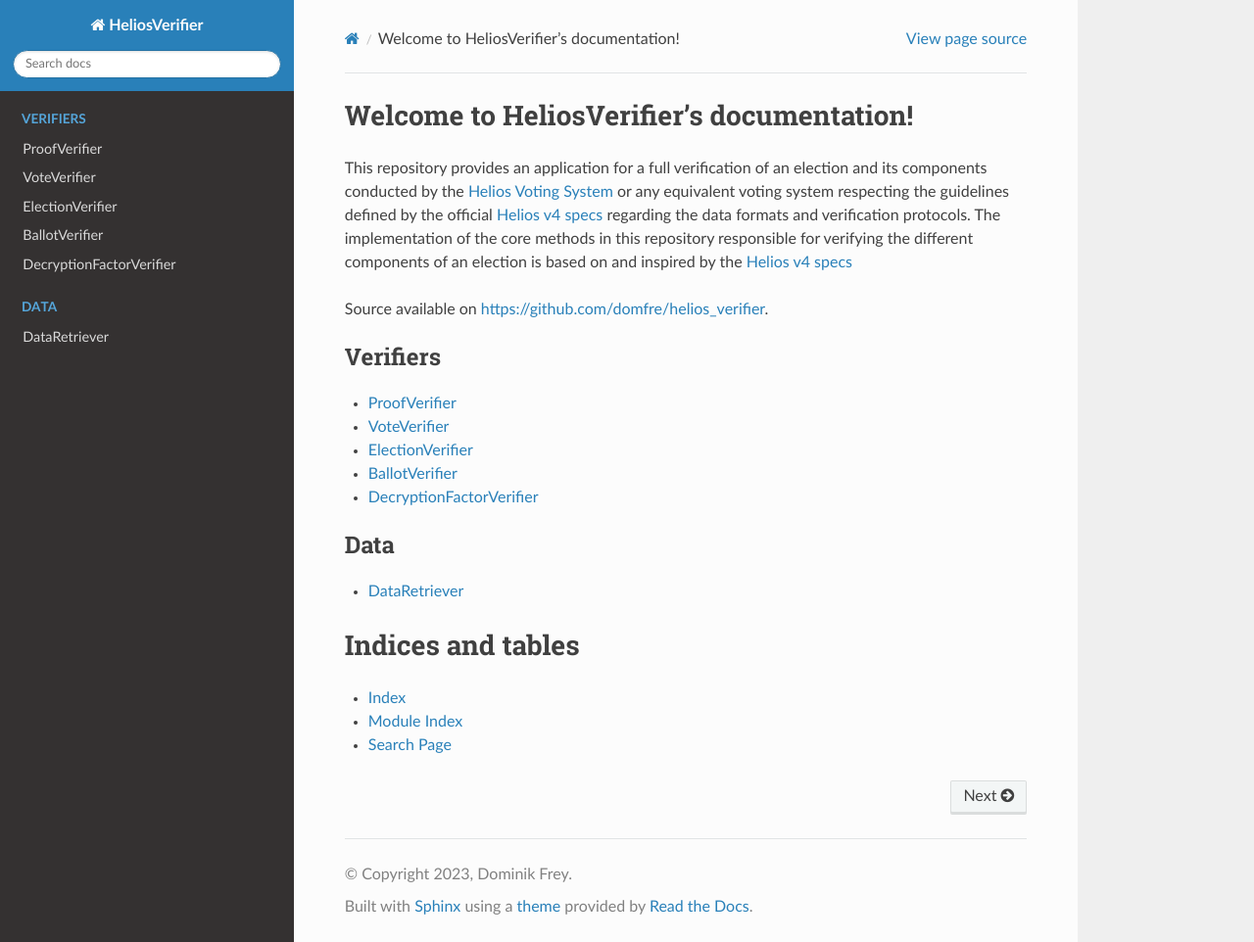
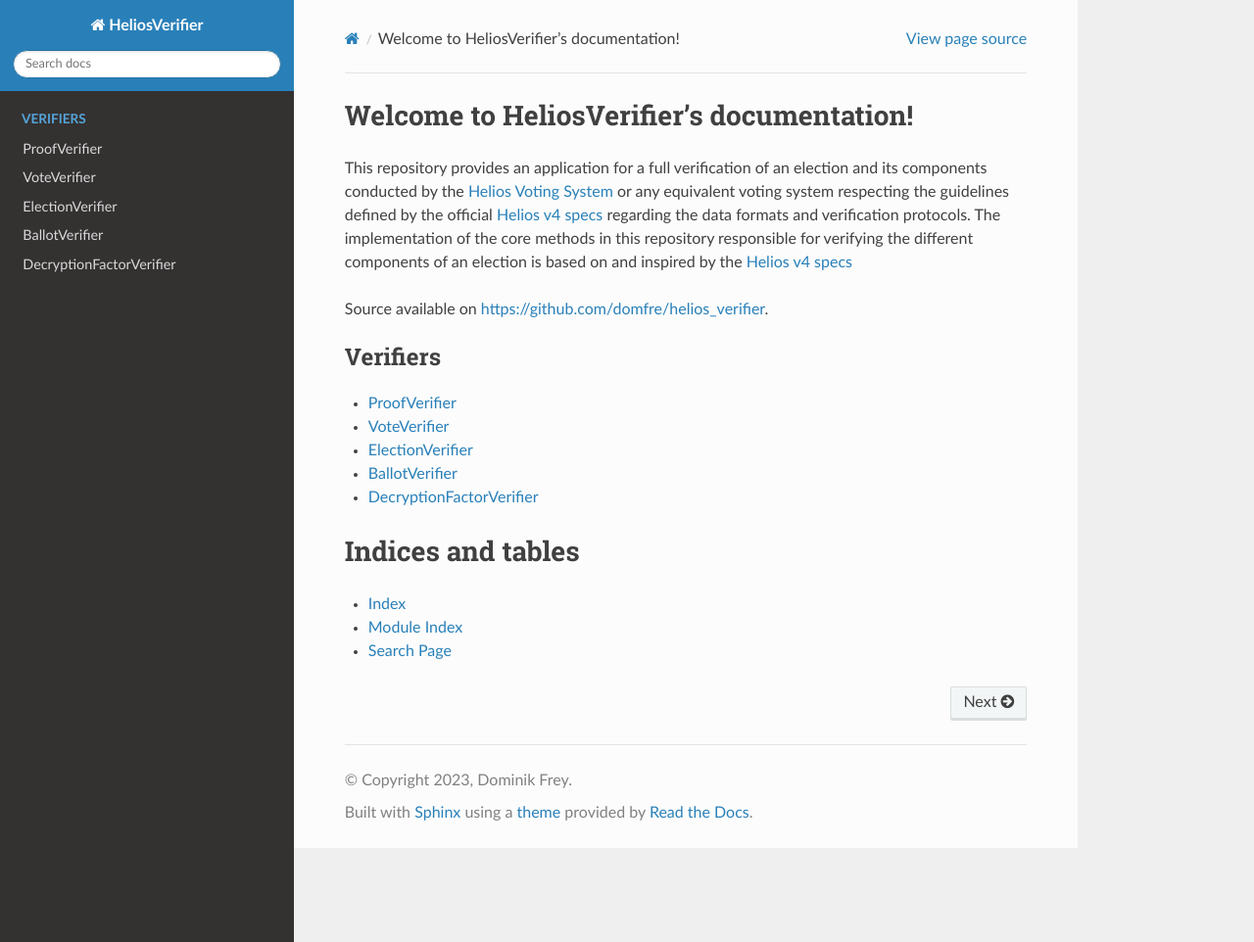
Before and after one commit to domfre/helios_verifier, a Sphinx documentation site: the page built from docs/index.rst, in a window 1280 px wide and 962 px high. Shown: the whole window at 98% size. Built offline with Sphinx 7.4.7 and the Read the Docs theme 2.0.0, drawn with Linux system fonts in a browser that asks for light colours.

Commit message:
remove DataRetriever.rst

```diff
--- a/docs/data/DataRetriever.rst
+++ /dev/null
@@ -1,5 +0,0 @@
-DataRetriever
-*************
-
-.. automodule:: helios_verifier.data.DataRetriever
-   :members:
--- a/docs/index.rst
+++ b/docs/index.rst
@@ -29,14 +29,6 @@
 
 
 
-.. toctree::
-   :maxdepth: 2
-   :caption: Data
-
-   data/DataRetriever
-
-
-
 Indices and tables
 ==================
 
```
Also changed, not shown: README.md (line endings or trailing spaces).
